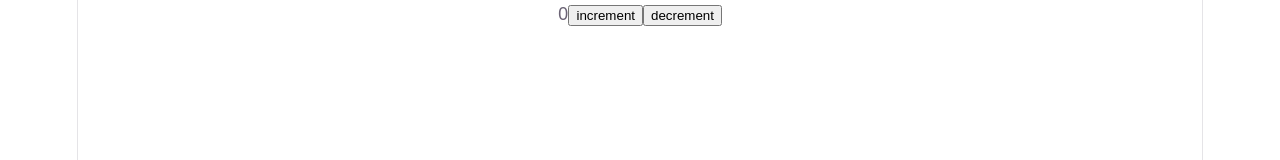
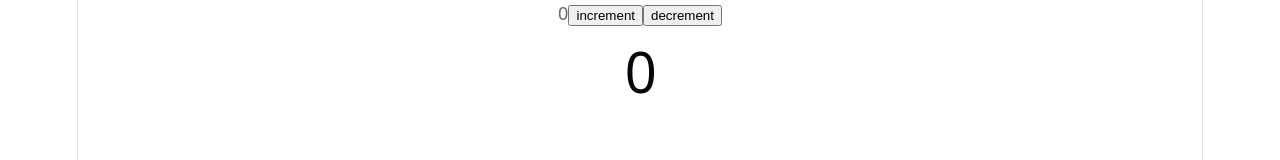
Before and after one commit to jeevan-sathish/demo_express_tutor, a React app in the folder frontend/: page / in a window 1280 px wide. Shown: the top 160 px of the page. Built offline with nearby package versions, Linux system fonts and the light colour scheme; the HTML template or start-up script is replaced by a standard one.

Commit message:
added context api react

```diff
--- a/frontend/src/App.jsx
+++ b/frontend/src/App.jsx
@@ -7,6 +7,7 @@ const App = () => {
       {count}
       <button onClick={increment}>increment</button>
       <button onClick={decrement}>decrement</button>
+      <h1>{count}</h1>
     </div>
   );
 };
```
